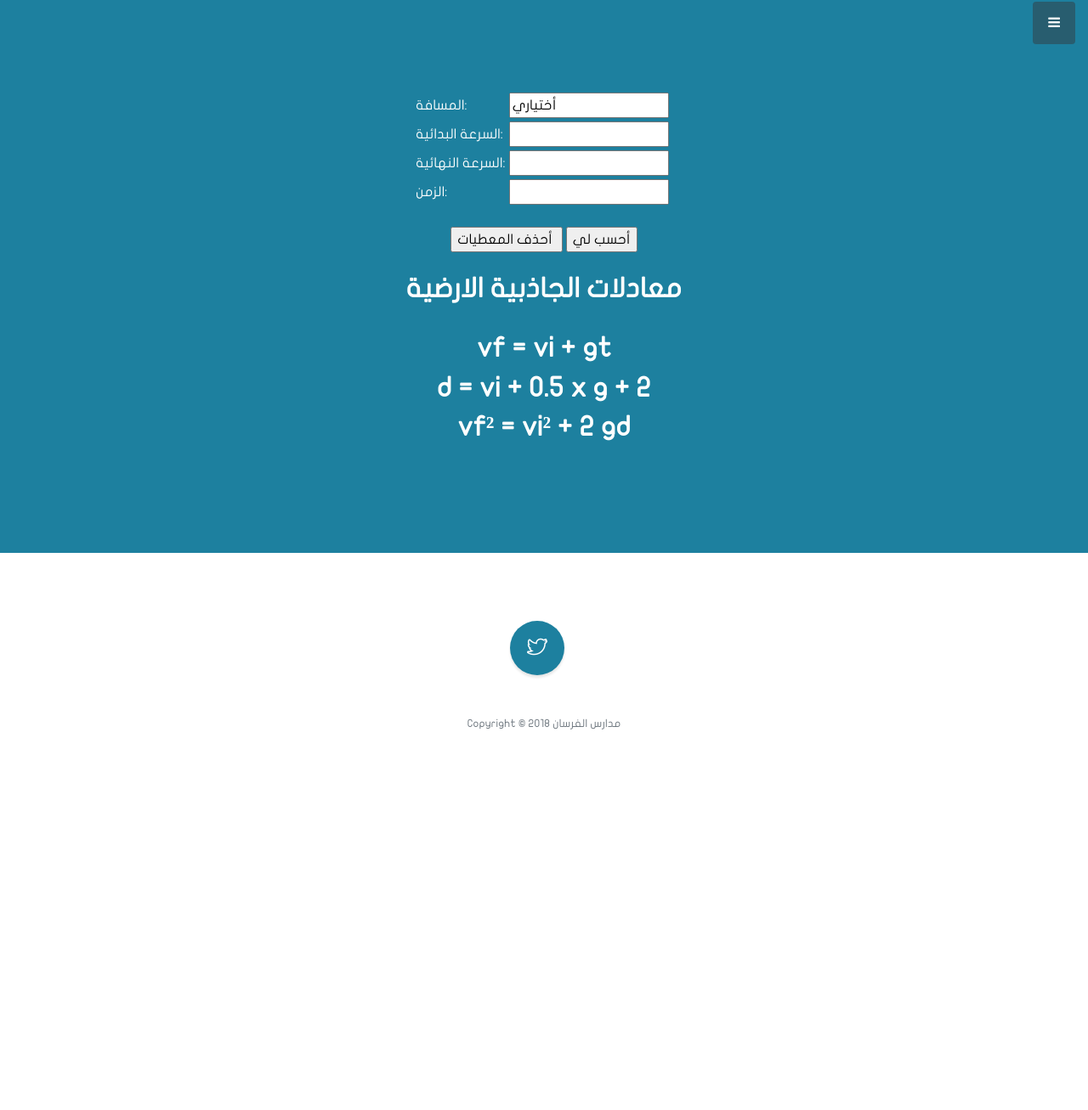
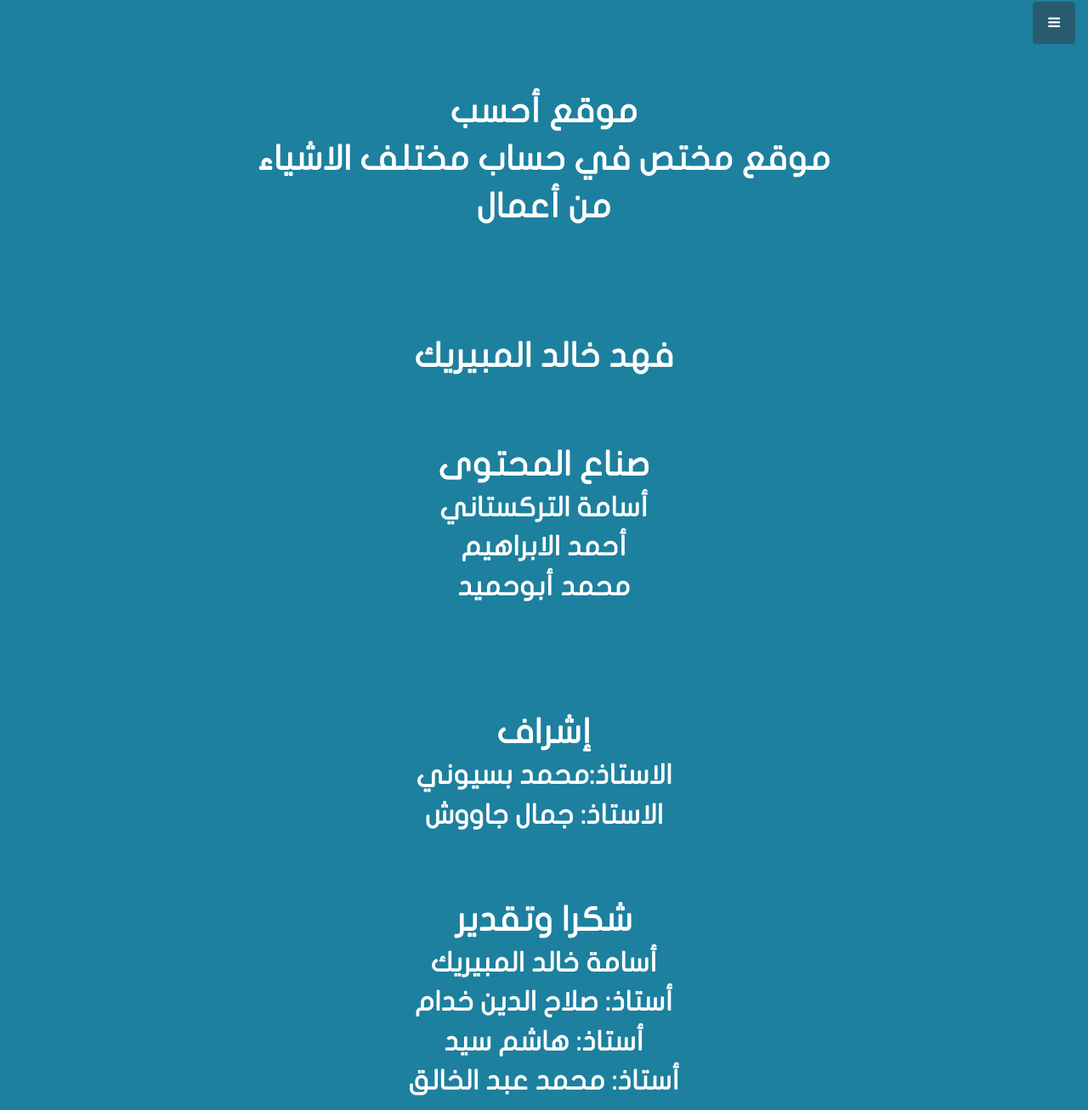
Before and after one commit to ahsb/ahsb.github.io, a plain HTML site: page about.html in a window 1280 px wide. Shown: the part 13-1320 px from the top of the page at 85% size. Before the commit the page ends 955 px from the top, so only its background shows below. Drawn offline with Linux system fonts and the light colour scheme.

Commit message:
added the about page

```diff
--- a/about.html
+++ b/about.html
@@ -9,7 +9,7 @@
     <meta name="author" content="">
 	<script type="text/javascript" src="js\equation.js" async=""></script>
 
-    <title>الحاسبة الفيزيائية - من نحن</title>
+    <title>من نحن - أحسب</title>
 
     <!-- Bootstrap Core CSS -->
     <link href="vendor/bootstrap/css/bootstrap.min.css" rel="stylesheet">
@@ -48,32 +48,39 @@
     </nav>
 	 <section class="content-section bg-primary text-white text-center" id="physics">
       <div class="container">
-	  <script>
-		function NumbersOnly(input) {
-		var regex = /[^0-9 -]/gi;
-		input.value = input.value.replace(regex, "");
-		}
-	  </script>
-	 <form><center><table border="0" cellspacing="2" cellpadding="2">
-		<tr><td>المسافة:</td><td><input onkeyup="NumbersOnly(this)" id="d"  value="أختياري"></td><td></td></tr>
-		<tr><td>السرعة البدائية:</td><td><input onkeyup="NumbersOnly(this)" id="vi" ></td><td></td></tr>
-		<tr><td>السرعة النهائية:</td><td><input onkeyup="NumbersOnly(this)" id="vf" ></td><td></td></tr>
-		<tr><td>الزمن:</td><td><input onkeyup="NumbersOnly(this)" id="t" ></td><td></td></tr>
-		</table></center><br>
-		<input type="reset" value="أحذف المعطيات ">
-		<input type="button" onclick="calculate()" value="أحسب لي">
-		</form>
-		<br />
-		<h2>معادلات الجاذبية الارضية</h2><br />
-		<h2>vf = vi + gt</h2>
-		<h2>d = vi + 0.5 x g + 2</h2>
-		<h2>vf² = vi² + 2 gd</h2>
+	  <h1>موقع أحسب</h1>
+	  <h1>موقع مختص في حساب مختلف الاشياء</h1>
+	  <h1>من أعمال</h1>
+	  <br />
+	  <br />
+	  <br />
+	  <br />
+	  <br />
+	 <h1>فهد خالد المبيريك</h1>
+	 <br /><br /><br />
+	 <h1>صناع المحتوى</h1>
+
+	 <h2>أسامة التركستاني</h2>
+	 <h2>أحمد الابراهيم</h2>
+	 <h2>محمد أبوحميد</h2>
+	 <br /><br /><br /><br /><br />
+	 <h1>إشراف</h1>
+	 <h2>الاستاذ:محمد بسيوني</h2>
+	 <h2> الاستاذ: جمال جاووش</h2>
+	 <br /><br /><br />
+	 <h1>شكرا وتقدير</h1>
+	 <h2>أسامة خالد المبيريك</h2>
+	 <h2>أستاذ: صلاح الدين خدام</h2>
+	 <h2>أستاذ: هاشم سيد</h2>
+	 <h2>أستاذ: محمد عبد الخالق</h2>
+	 <br /><br /><br />
+
+	<img  src="img/laws/fkp.png"  >
+	<h3>فهد خالد برودكشينز</h3>
+	<img  src="img/laws/unnamed.png" class=img-fluid >
 
 
-
-
-
-      </div>
+	 </div>
         </div>
       </div>
     </section>
```
Also changed, not shown: img/laws/fkp.png (added), img/laws/unnamed.png (added).
